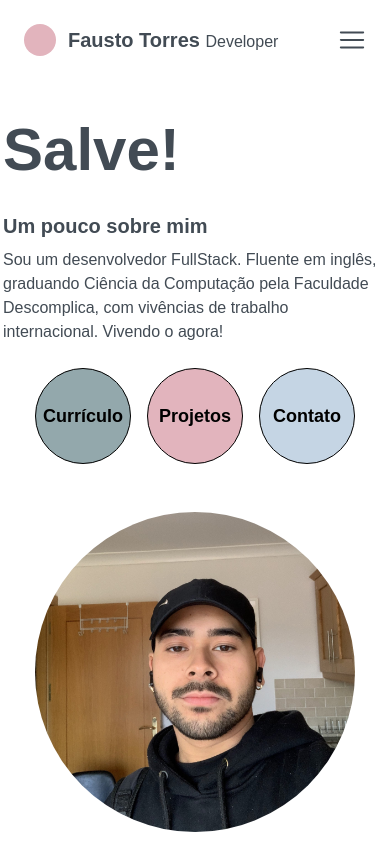
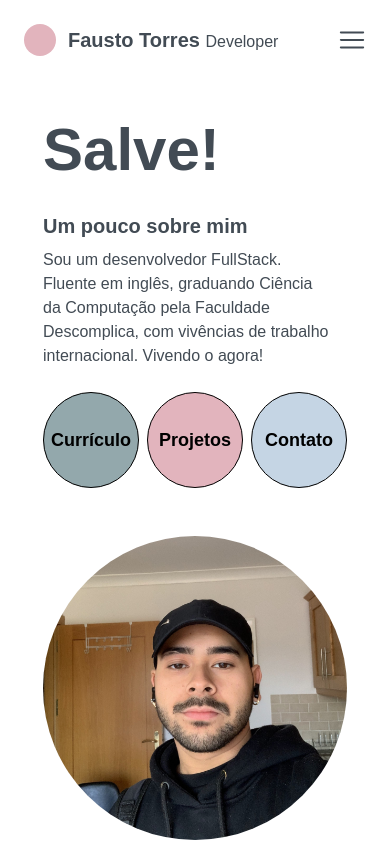
Before and after one commit to fvxstx/curriculum, a Next.js app: page / in a window 390 px wide. Shown: the top 844 px of the page. Built offline with nearby package versions, Linux system fonts and the light colour scheme.

Commit message:
style: size on main content

```diff
--- a/src/components/MainContent.tsx
+++ b/src/components/MainContent.tsx
@@ -1,7 +1,7 @@
 const MainContent = () => {
   return (
     <main className="flex flex-col-reverse md:flex-row gap-12 w-full items-center justify-center mt-4 md:mt-32 p-6">
-      <div className="w-80 h-80 sm:w-[26rem] sm:h-[26rem] rounded-full">
+      <div className="w-[19rem] h-[19rem] sm:w-[26rem] sm:h-[26rem] rounded-full">
         <img
           src="/me.jpg"
           alt="profile foto"
@@ -11,13 +11,13 @@ const MainContent = () => {
       <div className="flex flex-col gap-2">
         <h2 className="font-bold text-6xl mb-6">Salve!</h2>
         <p className="font-semibold text-xl">Um pouco sobre mim</p>
-        <p className="w-96 font-thin">
+        <p className="w-72 sm:w-96 font-thin">
           Sou um desenvolvedor FullStack. Fluente em inglês, graduando Ciência
           da Computação pela Faculdade Descomplica, com vivências de trabalho
           internacional. Vivendo o agora!
         </p>
         <div>
-          <ul className="text-black font-bold text-lg md:text-xl flex justify-center items-center gap-4 mt-4">
+          <ul className="text-black font-bold text-lg md:text-xl flex justify-center items-center gap-2 md:gap-4 mt-4">
             <li className="bg-primary p-4 w-24 h-24 sm:w-32 sm:h-32 flex items-center justify-center rounded-full border border-black cursor-pointer">
               <a href="curriculo">Currículo</a>
             </li>
```
